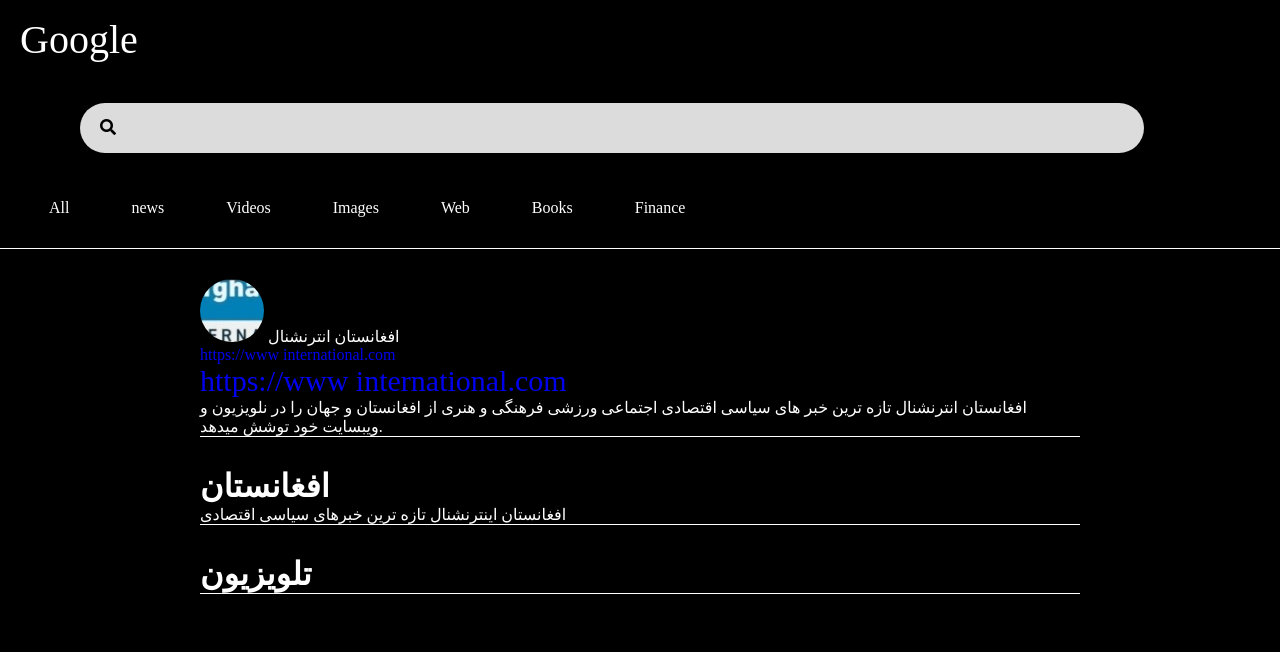
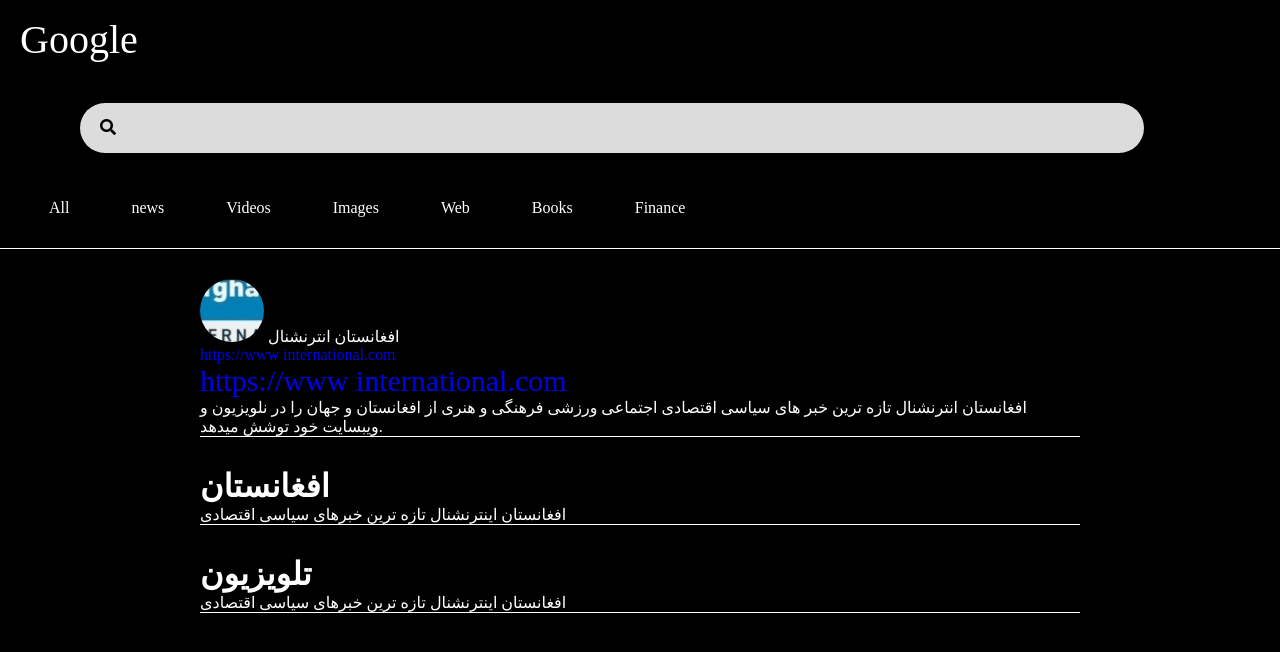
Before and after one commit to mubarakaataye/index1.html, a plain HTML site: page h,w.html in a window 1280 px wide. Drawn offline with Linux system fonts and the light colour scheme.

Commit message:
paragraph

```diff
--- a/h,w.html
+++ b/h,w.html
@@ -112,6 +112,7 @@ display: inline;
   </div>
   <div class="body">
     <h1>تلویزیون</h1>
+       <p>افغانستان اینترنشنال تازه ترین خبرهای سیاسی اقتصادی</p>
   </div>
 </body>
 </html>
```
